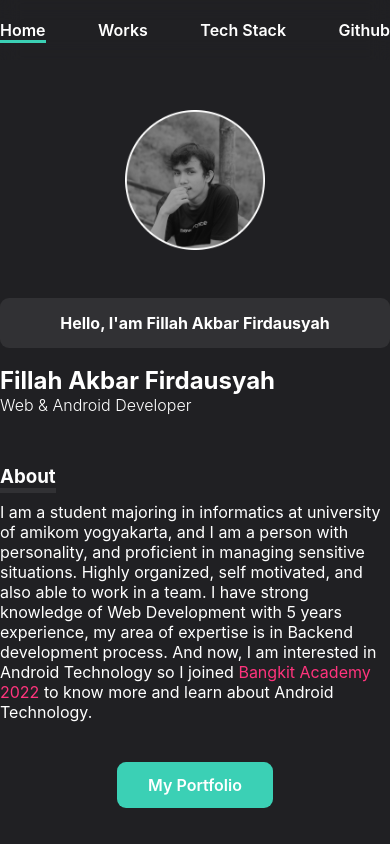
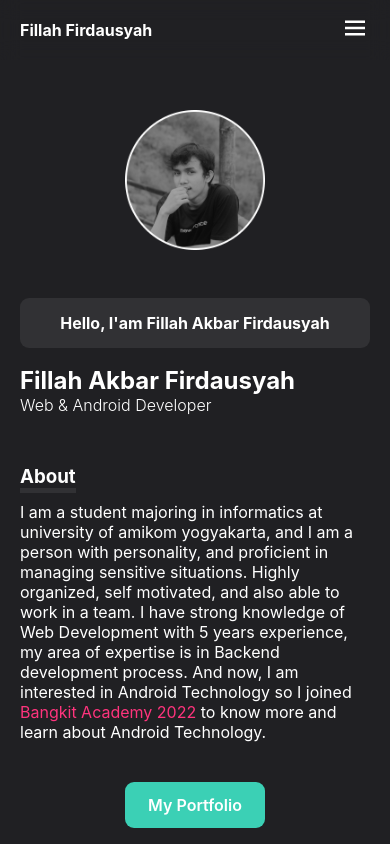
Before and after one commit to fillahfirdausyah/personal-website, a React (Create React App) app: page / in a window 390 px wide. Shown: the top 844 px of the page. Built offline with nearby package versions, Linux system fonts and the light colour scheme; no server answers.

Commit message:
implement responsive navbar

```diff
--- a/src/Component/Navbar/Navbar.js
+++ b/src/Component/Navbar/Navbar.js
@@ -1,12 +1,30 @@
-import React from "react";
+import React, { useCallback, useEffect, useState } from "react";
 import { NavLink, useLocation } from "react-router-dom";
+
+import { BiMenu } from "react-icons/bi";
 
 import "./style.css";
 
 function Navbar() {
+  const [windowSize, setWindowSize] = useState(window.innerWidth);
+  const [isNavItemVisible, setIsNavItemVisible] = useState(false);
+
   const location = useLocation();
   const { pathname } = location;
+
+  const handleWindowSize = useCallback((event) => {
+    setWindowSize(window.innerWidth);
+  });
+
+  useEffect(() => {
+    window.addEventListener("resize", handleWindowSize);
+
+    return () => window.removeEventListener("resize", handleWindowSize);
+  }, [handleWindowSize]);
+
   return (
+    <>
+      {windowSize > 576 ? (
         <nav className="nav-container">
           <ul>
             <li>
@@ -34,6 +52,58 @@ function Navbar() {
             </li>
           </ul>
         </nav>
+      ) : (
+        <nav className="nav-mobile-container">
+          <div className="top-nav">
+            <div className="top-nav-item">
+              <h4>Fillah Firdausyah</h4>
+              <div
+                className="nav-icon-wrapper"
+                onClick={() => setIsNavItemVisible(!isNavItemVisible)}
+              >
+                <BiMenu size={"30px"} />
+              </div>
+            </div>
+          </div>
+          <div
+            className={
+              isNavItemVisible
+                ? "nav-mobile-item-container angry-animate"
+                : "nav-mobile-item-container hidden"
+            }
+          >
+            <ul>
+              <li>
+                <a href="/" className={pathname == "/" ? "active" : ""}>
+                  Home
+                </a>
+              </li>
+              <li>
+                <a
+                  href="/works"
+                  className={pathname == "/works" ? "active" : ""}
+                >
+                  Works
+                </a>
+              </li>
+              <li>
+                <a
+                  href="/techstacks"
+                  className={pathname == "/techstacks" ? "active" : ""}
+                >
+                  Tech Stack
+                </a>
+              </li>
+              <li>
+                <a href="https://github.com/fillahfirdausyah/personal-website">
+                  Github
+                </a>
+              </li>
+            </ul>
+          </div>
+        </nav>
+      )}
+    </>
   );
 }
 
--- a/src/Component/Navbar/style.css
+++ b/src/Component/Navbar/style.css
@@ -33,3 +33,88 @@
 .nav-container ul li a:hover {
   color: #3bd0b5;
 }
+
+.nav-mobile-container {
+  margin: 0 auto;
+  width: 100%;
+  height: 60px;
+  backdrop-filter: blur(10px);
+  -webkit-backdrop-filter: blur(10px);
+  position: sticky;
+  top: 0;
+  z-index: 2;
+}
+
+.nav-mobile-container .top-nav {
+  padding: 0 20px;
+  margin: 0;
+  position: relative;
+  top: 50%;
+  -ms-transform: translateY(-50%);
+  transform: translateY(-50%);
+}
+
+.nav-mobile-container .top-nav .top-nav-item {
+  display: flex;
+  align-items: center;
+  justify-content: space-between;
+}
+
+.nav-mobile-item-container {
+  background-color: #313134;
+  position: absolute;
+  width: 180px;
+  right: 20px;
+  z-index: 2;
+  border-radius: 10px;
+  margin-top: 10px;
+}
+
+.nav-mobile-item-container.hidden {
+  visibility: hidden;
+}
+
+.nav-mobile-item-container ul li {
+  list-style: none;
+  padding: 10px;
+}
+
+.nav-mobile-item-container ul li:hover {
+  background-color: #4b4b4f;
+}
+
+.nav-mobile-item-container ul li a {
+  text-decoration: none;
+  color: white;
+  font-weight: 600;
+}
+
+.angry-animate {
+  -webkit-animation: appear 0.5s ease 0s 1 normal;
+  -moz-animation: appear 0.5s ease 0s 1 normal;
+  -ms-animation: appear 0.5s ease 0s 1 normal;
+  animation: appear 0.5s ease 0s 1 normal;
+}
+
+@-webkit-keyframes appear {
+  0% {
+    opacity: 0;
+    -webkit-transform: scale3d(0.3, 0.3, 0.3);
+    transform: scale3d(0.3, 0.3, 0.3);
+  }
+  60% {
+    opacity: 1;
+    -webkit-transform: scale3d(1, 1, 1);
+    transform: scale3d(1, 1, 1);
+  }
+}
+@keyframes appear {
+  0% {
+    opacity: 0;
+    transform: scale3d(0.3, 0.3, 0.3);
+  }
+  60% {
+    opacity: 1;
+    transform: scale3d(1, 1, 1);
+  }
+}
--- a/src/Pages/FrontPage/style.css
+++ b/src/Pages/FrontPage/style.css
@@ -8,3 +8,16 @@
   position: relative;
   width: 100%;
 }
+
+@media (max-width: 576px) {
+  .home-container {
+    --tw-bg-opacity: 1;
+    box-sizing: border-box;
+    margin: 0 auto;
+    max-width: 500px;
+    min-height: calc(100vh - 60px);
+    padding: 0 20px 80px;
+    position: relative;
+    width: 100%;
+  }
+}
```
Lines whose indentation alone changed are shown as unchanged.
